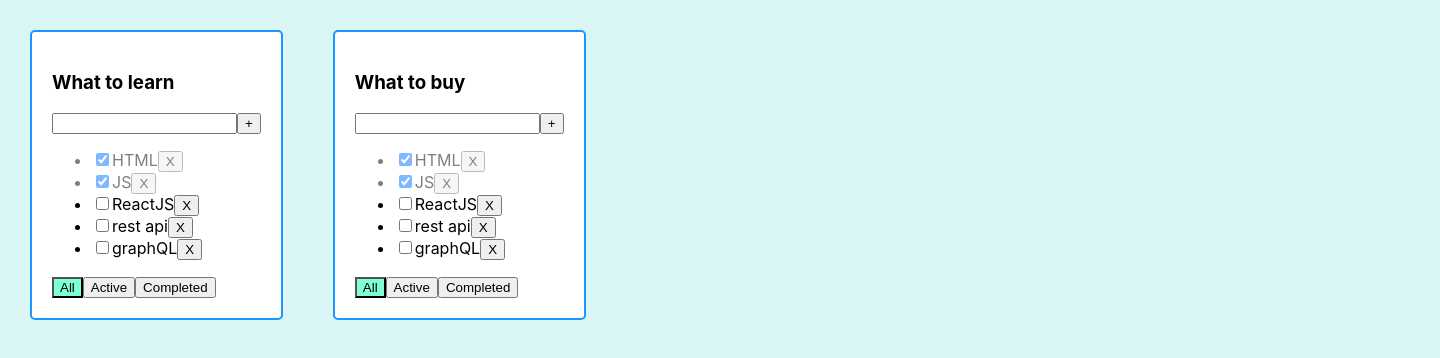
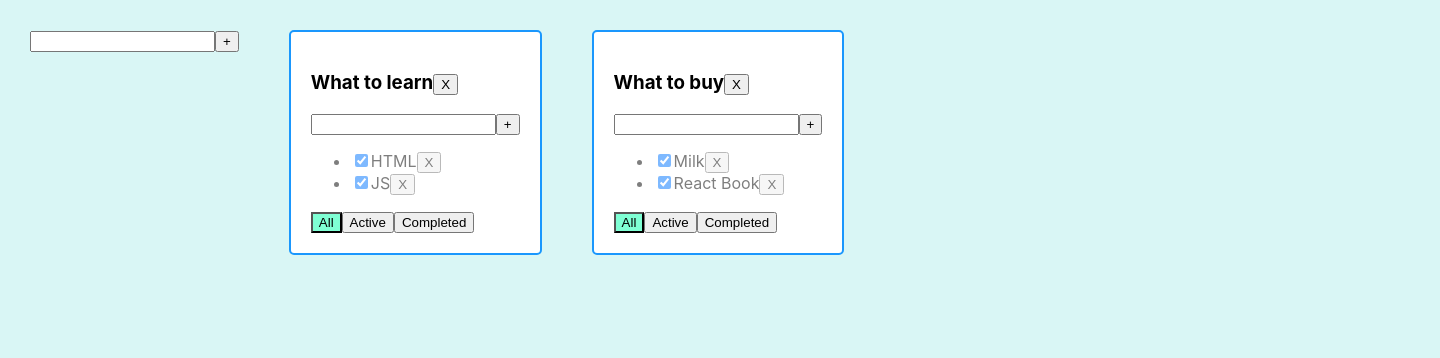
Before and after one commit to MillionerMIN/todolist-ts-app, a React (Create React App) app: page / in a window 1280 px wide. Shown: the top 358 px of the page, 1440 px wide, since content can reach past the window. Built offline with nearby package versions, Linux system fonts and the light colour scheme.

Commit message:
lesson-6 add AddItemForm, create componenet EditableSpan and add fun activateEditMod, activateViewMode

```diff
--- /dev/null
+++ b/src/component/AddItemForm/AddItemForm.module.css
@@ -0,0 +1,7 @@
+.error {
+   border: 1px solid red;
+}
+
+.error_message {
+   color: red;
+}
--- /dev/null
+++ b/src/component/AddItemForm/AddItemForm.tsx
@@ -0,0 +1,41 @@
+import React, { ChangeEvent, KeyboardEvent, useState } from "react";
+import s from './AddItemForm.module.css';
+
+type AddItemFormType = {
+   onAddItem: (title: string) => void
+}
+
+export function AddItemForm(props: AddItemFormType) {
+
+   let [title, setTitle] = useState('');
+   let [error, setError] = useState<string | null>(null);
+
+   const addItem = () => {
+      if (title.trim() !== '') {
+         props.onAddItem(title);
+         setTitle('');
+      } else {
+         setError('Title is required');
+      }
+   }
+   const onChangeHandler = (e: ChangeEvent<HTMLInputElement>) => {
+      setTitle(e.currentTarget.value)
+   }
+   const onKeyPressHandler = (e: KeyboardEvent<HTMLInputElement>) => {
+      setError(null);
+      if (e.charCode === 13) {
+         addItem()
+      }
+   }
+
+   return <div>
+      <input
+         value={title}
+         onChange={onChangeHandler}
+         onKeyPress={onKeyPressHandler}
+         className={error ? s.error : ''}
+      />
+      <button onClick={addItem}>+</button>
+      {error && <div className={s.error_message}>{error}</div>}
+   </div>
+}
--- a/src/component/App/App.module.css
+++ b/src/component/App/App.module.css
@@ -1,12 +1,12 @@
 body {
+  margin: 0 auto;
+  width: 1440px;
   background-color: #d9f6f5
 }
 
 .app {
   padding: 30px;
   display: flex;
+  flex-wrap: wrap;
+  gap: 50px;
 }
-
-.app>div {
-  margin-right: 50px;
-}
--- a/src/component/App/App.tsx
+++ b/src/component/App/App.tsx
@@ -1,50 +1,83 @@
 import React, { useState } from 'react';
 import { v1 } from 'uuid';
 import s from './App.module.css';
-import { Todolist } from '../Todolist/Todolist';
+import { TaskType, Todolist } from '../Todolist/Todolist';
+import { AddItemForm } from '../AddItemForm/AddItemForm';
 
 export type FilterTodolistType = 'all' | 'active' | 'completed'
 
 type TodolistsType = {
     id: string
     title: string
-    filter: string
+    filter: FilterTodolistType
+}
+
+export type TasksStateType = {
+    [key: string]: Array<TaskType>
 }
 
 function App() {
 
+    let todolistId1 = v1();
+    let todolistId2 = v1();
+
     let [todolists, setTodolists] = useState<Array<TodolistsType>>([
         {
-            id: v1(),
+            id: todolistId1,
             title: 'What to learn',
             filter: 'all',
         },
         {
-            id: v1(),
+            id: todolistId2,
             title: 'What to buy',
             filter: 'all',
-        }
-    ])
+        },
+    ]);
 
-    let [tasks, setTasks] = useState([
-        { id: v1(), title: 'HTML', isDone: true },
-        { id: v1(), title: 'JS', isDone: true },
-        { id: v1(), title: 'ReactJS', isDone: false },
-        { id: v1(), title: 'rest api', isDone: false },
-        { id: v1(), title: 'graphQL', isDone: false },
-    ])
+    let [tasks, setTasks] = useState({
+        [todolistId1]: [
+            { id: v1(), title: 'HTML', isDone: true },
+            { id: v1(), title: 'JS', isDone: true },
+        ],
+        [todolistId2]: [
+            { id: v1(), title: 'Milk', isDone: true },
+            { id: v1(), title: 'React Book', isDone: true },
+        ]
+    });
 
-    function addTask(title: string) {
-        let task = { id: v1(), title: title, isDone: false };
-        let newTasks = [task, ...tasks];
-        setTasks(newTasks);
+    function addTask(title: string, todolistId: string) {
+        let task = { id: v1(), title, isDone: false };
+        let todolistTasks = tasks[todolistId];
+        tasks[todolistId] = [task, ...todolistTasks];
+        setTasks({ ...tasks })
     }
-    function removeTask(id: string) {
-        let filterTasks = tasks.filter(t => t.id !== id);
-        setTasks(filterTasks);
+    function removeTask(id: string, todolistId: string) {
+        let todolistTasks = tasks[todolistId];
+        tasks[todolistId] = todolistTasks.filter(t => t.id !== id);
+        setTasks({ ...tasks });
     }
 
-    function changeFilter(value: FilterTodolistType,todolistId: string) {
+    function removeTodolist(id: string) {
+        setTodolists(todolists.filter(tl => tl.id !== id));
+        delete tasks[id];
+        setTasks({ ...tasks });
+    }
+
+    function addTodolist(title: string) {
+        let newTodolistId = v1();
+        let newTodolist: TodolistsType = {
+            id: newTodolistId,
+            title: title,
+            filter: 'all',
+        }
+        setTodolists([newTodolist, ...todolists]);
+        setTasks({
+            ...tasks,
+            [newTodolistId]: []
+        });
+    }
+
+    function changeFilter(value: FilterTodolistType, todolistId: string) {
         let todolist = todolists.find(tl => tl.id === todolistId);
         if (todolist) {
             todolist.filter = value;
@@ -52,25 +85,46 @@ function App() {
         }
     }
 
-    function changeStatus(id: string, isDone: boolean) {
-        let task = tasks.find(t => t.id === id);
+    function changeStatus(id: string, isDone: boolean, todolistId: string) {
+        let todolistTasks = tasks[todolistId];
+        let task = todolistTasks.find(t => t.id === id);
         if (task) {
             task.isDone = isDone;
-            setTasks([...tasks])
+            setTasks({ ...tasks })
         }
+    }
+
+    function changeValue(id: string, newTitle: string, todolistId: string) {
+        let todolistTasks = tasks[todolistId];
+        let task = todolistTasks.find(t => t.id === id);
+        if (task) {
+            task.title = newTitle;
+            setTasks({ ...tasks })
+        }
+    }
+
+    function changeTitleTodolist(newTitleTodo: string, todolistId: string) {
+        let todolist = todolists.find(tl => tl.id === todolistId);
+        if (todolist) {
+            todolist.title = newTitleTodo;
+            setTodolists([...todolists]);
+        }
+
     }
 
     return (
         <div className={s.app}>
+            <AddItemForm onAddItem={addTodolist} />
             {
                 todolists.map(tl => {
-                    let tasksForTodolist = tasks;
+                    let allTodolistTasks = tasks[tl.id];
+                    let tasksForTodolist = allTodolistTasks;
 
                     if (tl.filter === 'active') {
-                        tasksForTodolist = tasks.filter(t => t.isDone === false);
+                        tasksForTodolist = allTodolistTasks.filter(t => t.isDone === false);
                     }
                     if (tl.filter === 'completed') {
-                        tasksForTodolist = tasks.filter(t => t.isDone === true);
+                        tasksForTodolist = allTodolistTasks.filter(t => t.isDone === true);
                     }
                     return <Todolist
                         key={tl.id}
@@ -78,10 +132,13 @@ function App() {
                         title={tl.title}
                         onAddTask={addTask}
                         tasks={tasksForTodolist}
-                        removeTask={removeTask}
+                        onRemoveTask={removeTask}
                         onChangeFilter={changeFilter}
                         onChangeStatus={changeStatus}
+                        onChangeValue={changeValue}
                         filter={tl.filter}
+                        removeTodolist={removeTodolist}
+                        onChangeTitle={changeTitleTodolist}
                     />
                 })
             }
--- /dev/null
+++ b/src/component/EditableSpan/EditableSpan.tsx
@@ -0,0 +1,28 @@
+import React, { ChangeEvent, useState } from "react";
+
+
+type EditableSpanType = {
+   value: string
+   onChange: (newTitle: string) => void
+}
+
+export function EditableSpan(props: EditableSpanType) {
+
+   let [editMode, setEditMode] = useState(false);
+   let [title, setTitle] = useState("");
+
+   const activeteAditMode = () => {
+      setEditMode(true);
+      setTitle(props.value);
+   };
+   const activateViewMode = () => {
+      setEditMode(false);
+      props.onChange(title);
+   }
+   const onChangeValueHandler = (e: ChangeEvent<HTMLInputElement>) => setTitle(e.currentTarget.value);
+
+
+   return editMode
+      ? <input value={title} onBlur={activateViewMode} autoFocus onChange={onChangeValueHandler} />
+      : <span onDoubleClick={activeteAditMode} >{props.value}</span>
+}
--- a/src/component/Todolist/Todolist.tsx
+++ b/src/component/Todolist/Todolist.tsx
@@ -1,19 +1,24 @@
-import React, { ChangeEvent, KeyboardEvent, useState } from 'react';
+import React, { ChangeEvent } from 'react';
+import { AddItemForm } from '../AddItemForm/AddItemForm';
 import { FilterTodolistType } from '../App/App';
 import s from './Todolist.module.css';
+import { EditableSpan } from '../EditableSpan/EditableSpan';
 
 type TodolistType = {
     id: string
     title: string
     tasks: Array<TaskType>
-    onAddTask: (title: string) => void
-    removeTask: (taskId: string) => void
+    onAddTask: (title: string, todolistId: string) => void
+    onRemoveTask: (taskId: string, todolistId: string) => void
     onChangeFilter: (value: FilterTodolistType, todolistsId: string) => void
-    onChangeStatus: (id: string, isDone: boolean) => void
-    filter: string
+    onChangeStatus: (id: string, isDone: boolean, todolistId: string) => void
+    onChangeValue: (id: string, newTitle: string, todolistId: string) => void
+    filter: FilterTodolistType
+    removeTodolist: (id: string) => void
+    onChangeTitle: (newTitle: string, todolistId: string) => void
 }
 
-type TaskType = {
+export type TaskType = {
     id: string
     title: string
     isDone: boolean
@@ -21,27 +26,18 @@ type TaskType = {
 
 export function Todolist(props: TodolistType) {
 
-    let [title, setTitle] = useState('');
-    let [error, setError] = useState<string | null>(null);
-
-    const addTask = () => {
-        if (title.trim() !== '') {
-            props.onAddTask(title);
-            setTitle('');
-        } else {
-            setError('Title is required');
-        }
+    const addTask = (title: string) => {
+        props.onAddTask(title, props.id)
     }
 
-    const onChangeHandler = (e: ChangeEvent<HTMLInputElement>) => {
-        setTitle(e.currentTarget.value)
+    const removeTodolist = () => {
+        props.removeTodolist(props.id);
     }
-    const onKeyPressHandler = (e: KeyboardEvent<HTMLInputElement>) => {
-        setError(null);
-        if (e.charCode === 13) {
-            addTask()
-        }
+
+    const onChangeTitleTodolist = (newTitle: string) => {
+        props.onChangeTitle(newTitle, props.id)
     }
+
     const onAllClickHandler = () => {
         props.onChangeFilter('all', props.id);
     }
@@ -53,25 +49,29 @@ export function Todolist(props: TodolistType) {
     }
 
     return <div className={s.wrapper}>
-        <h3>{props.title}</h3>
-        <div>
-            <input value={title}
-                onChange={onChangeHandler}
-                onKeyPress={onKeyPressHandler}
-                className={error ? s.error : ''} />
-            <button onClick={addTask}>+</button>
-            {error && <div className={s.error_message}>{error}</div>}
-        </div>
+        <h3>
+            <EditableSpan
+                value={props.title}
+                onChange={onChangeTitleTodolist} />
+            <button onClick={removeTodolist}>X</button>
+        </h3>
+        <AddItemForm onAddItem={addTask} />
         <ul>
             {props.tasks.map(t => {
-                const onClickHandler = () => props.removeTask(t.id);
-                const onChangHandler = (e: ChangeEvent<HTMLInputElement>) => {
+                const onClickHandler = () => props.onRemoveTask(t.id, props.id);
+                const onChangStatusHandler = (e: ChangeEvent<HTMLInputElement>) => {
                     let newIsDoneValue = e.currentTarget.checked;
-                    props.onChangeStatus(t.id, newIsDoneValue);
+                    props.onChangeStatus(t.id, newIsDoneValue, props.id);
                 }
-                return <li key={t.id} className={t.isDone ? s.is_done: ''}>
-                    <input type="checkbox" checked={t.isDone} onChange={onChangHandler} />
-                    <span>{t.title}</span>
+                const onChangeValueHandler = (newTitle: string) => {
+                    props.onChangeValue(t.id, newTitle, props.id)
+                }
+                return <li key={t.id} className={t.isDone ? s.is_done : ''}>
+                    <input type="checkbox" checked={t.isDone} onChange={onChangStatusHandler} />
+                    <EditableSpan
+                        value={t.title}
+                        onChange={onChangeValueHandler}
+                    />
                     <button onClick={onClickHandler}>X</button>
                 </li>
             })
```
Also changed, not shown: 1 other file (tests, documents, lock files or other folders).
